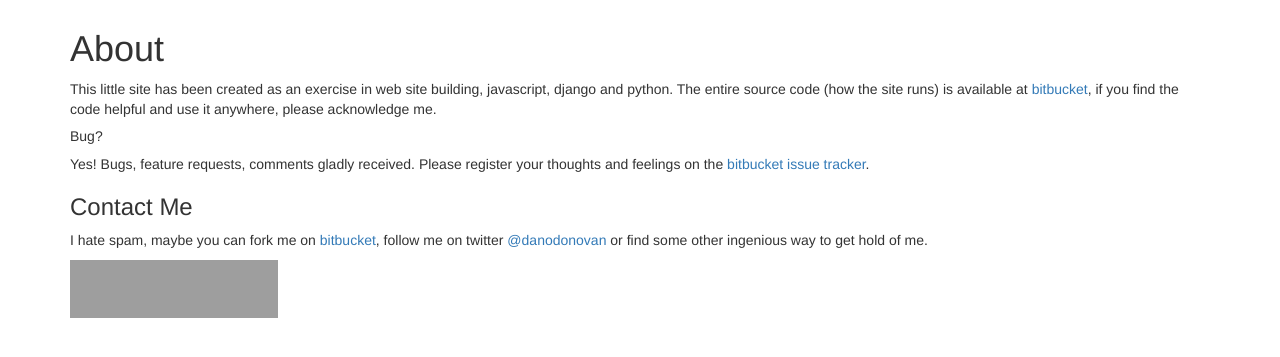
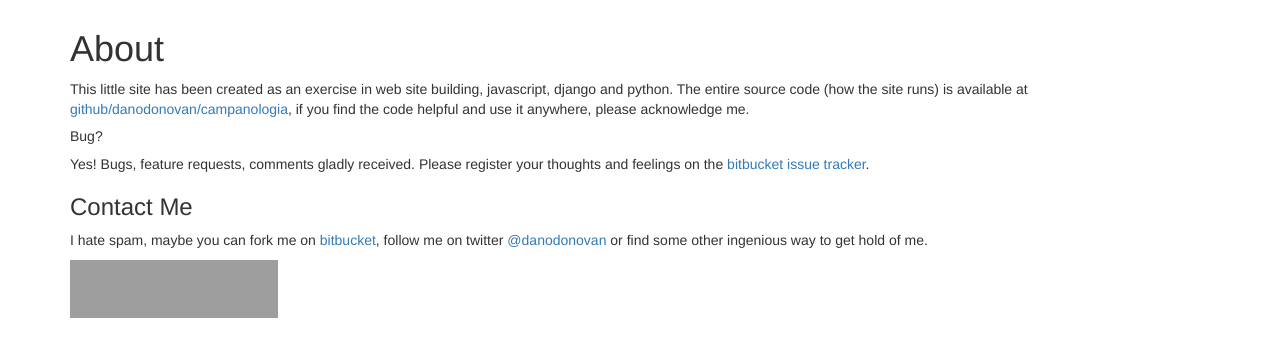
Before and after one commit to danodonovan/campanologia, a Django app: page /about/ in a window 1280 px wide. Shown: the part 51-408 px from the top of the page. Run offline with Django 3.2, Linux system fonts and the light colour scheme; some libraries are stand-ins or nearby versions; grey boxes are pictures that could not be loaded.

Commit message:
fix about repo link

```diff
--- a/templates/about.html
+++ b/templates/about.html
@@ -7,7 +7,7 @@
     <p>
         This little site has been created as an exercise in web site building, javascript, django and python.
         The entire source code (how the site runs) is available at
-        <a href="https://bitbucket.org/danodonovan/campanologia">bitbucket</a>,
+        <a href="https://github.com/danodonovan/campanologia">github/danodonovan/campanologia</a>,
         if you find the code helpful and use it anywhere, please acknowledge me.
     </p>
 
```
